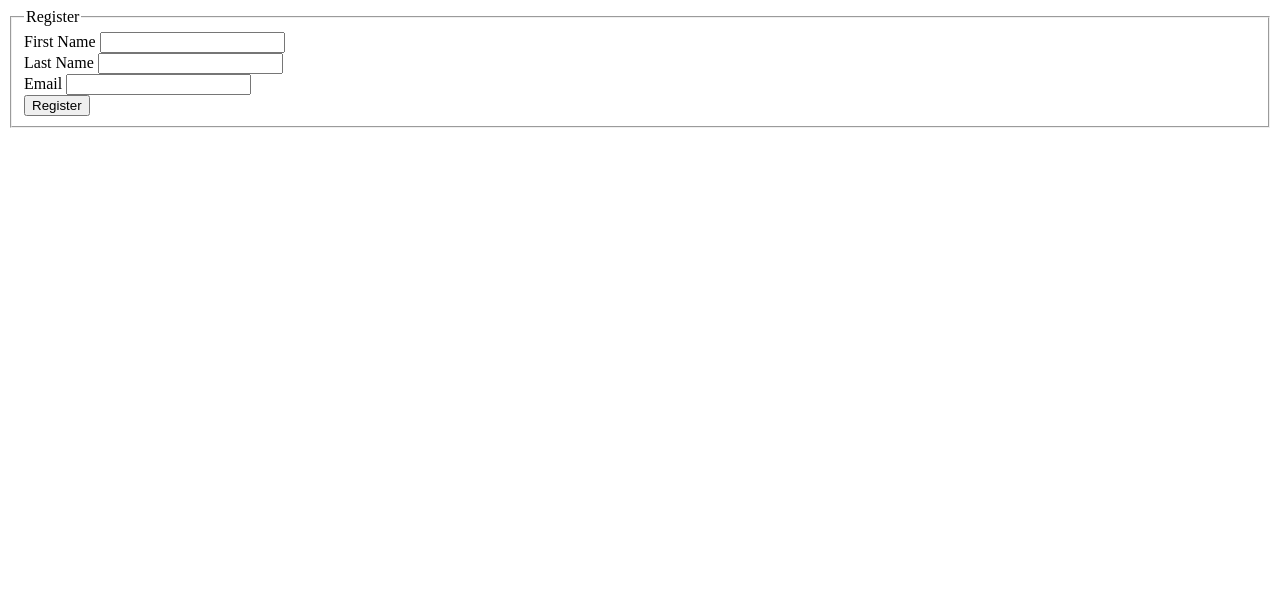
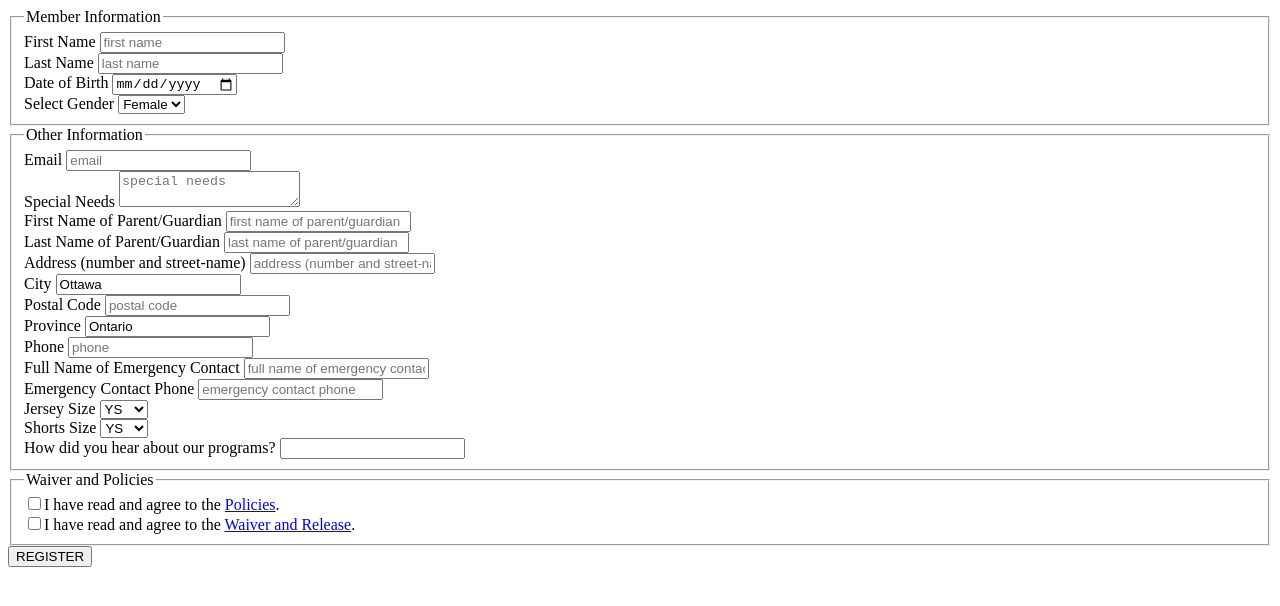
Before and after one commit to dedica/adnan-soccer, a plain HTML site: page partials/register.html in a window 1280 px wide. Drawn offline with Linux system fonts and the light colour scheme.

Commit message:
html form is updated

```diff
--- a/partials/register.html
+++ b/partials/register.html
@@ -11,23 +11,116 @@
         <div id="register" class="box">
             <form>
                 <fieldset>
-                    <legend>Register</legend>
+                    <legend>Member Information</legend>
                     <div class="form-box">
                         <label>First Name</label>
-                        <input type="text">
+                        <input type="text" placeholder="first name">
                     </div>
                     <div class="form-box">
                         <label>Last Name</label>
-                        <input type="text">
+                        <input type="text" placeholder="last name">
                     </div>
                     <div class="form-box">
-                        <label>Email</label>
-                        <input type="email">
+                        <label>Date of Birth</label>
+                        <input type="date" placeholder="date of birth">
                     </div>
                     <div class="form-box">
-                        <input type="submit" value="Register">
+                    	<label>Select Gender</label>
+                        <select>
+                        	<option value="f">Female</option>
+                        	<option value="m">Male</option>
+						</select>
                     </div>
                 </fieldset>
+                <fieldset>
+                    <legend>Other Information</legend>
+                    <div class="form-box">
+                        <label>Email</label>
+                        <input type="email" placeholder="email">
+                    </div>
+                    <div class="form-box">
+                        <label>Special Needs</label>
+						<textarea placeholder="special needs"></textarea>
+                    </div>
+                    <div class="form-box">
+                        <label>First Name of Parent/Guardian</label>
+                        <input type="text" placeholder="first name of parent/guardian">
+                    </div>
+                    <div class="form-box">
+                        <label>Last Name of Parent/Guardian</label>
+                        <input type="text" placeholder="last name of parent/guardian">
+                    </div>
+                    <div class="form-box">
+                        <label>Address (number and street-name)</label>
+                        <input type="text" placeholder="address (number and street-name)">
+                    </div>
+                    <div class="form-box">
+                        <label>City</label>
+                        <input type="text" placeholder="city" value="Ottawa">
+                    </div>
+                    <div class="form-box">
+                        <label>Postal Code</label>
+                        <input type="text" placeholder="postal code">
+                    </div>
+                    <div class="form-box">
+                        <label>Province</label>
+                        <input type="text" placeholder="province" value="Ontario">
+                    </div>
+                    <div class="form-box">
+                        <label>Phone</label>
+                        <input type="tel" placeholder="phone">
+                    </div>
+                    <div class="form-box">
+                        <label>Full Name of Emergency Contact</label>
+                        <input type="text" placeholder="full name of emergency contact">
+                    </div>
+                    <div class="form-box">
+                        <label>Emergency Contact Phone</label>
+                        <input type="tel" placeholder="emergency contact phone">
+                    </div>
+                    <div class="form-box">
+                    	<label>Jersey Size</label>
+                        <select>
+                        	<option value="ys">YS</option>
+                        	<option value="ym">YM</option>
+                        	<option value="yl">YL</option>
+                        	<option value="yxl">YXL</option>
+                        	<option value="as">AS</option>
+                        	<option value="am">AM</option>
+                        	<option value="al">AL</option>
+                        	<option value="ax">AX</option>
+						</select>
+                    </div>
+                    <div class="form-box">
+                    	<label>Shorts Size</label>
+                        <select>
+                        	<option value="ys">YS</option>
+                        	<option value="ym">YM</option>
+                        	<option value="yl">YL</option>
+                        	<option value="yxl">YXL</option>
+                        	<option value="as">AS</option>
+                        	<option value="am">AM</option>
+                        	<option value="al">AL</option>
+                        	<option value="ax">AX</option>
+						</select>
+                    </div>
+					<div class="form-box">
+                        <label>How did you hear about our programs?</label>
+                        <input type="text" placeholder="">
+                    </div>
+                </fieldset>
+                <fieldset>
+                    <legend>Waiver and Policies</legend>
+                    <div class="form-box">
+                        <input type="checkbox"><label>I have read and agree to the <a href="#">Policies</a>.</label>
+					</div>
+               		<div class="form-box">
+                        <input type="checkbox"><label>I have read and agree to the <a href="#">Waiver and Release</a>.</label>
+					</div>
+                </fieldset>
+                <div class="form-box">
+					<input type="submit" value="REGISTER">
+				</div>
             </form>
         </div>
     </div>
```
